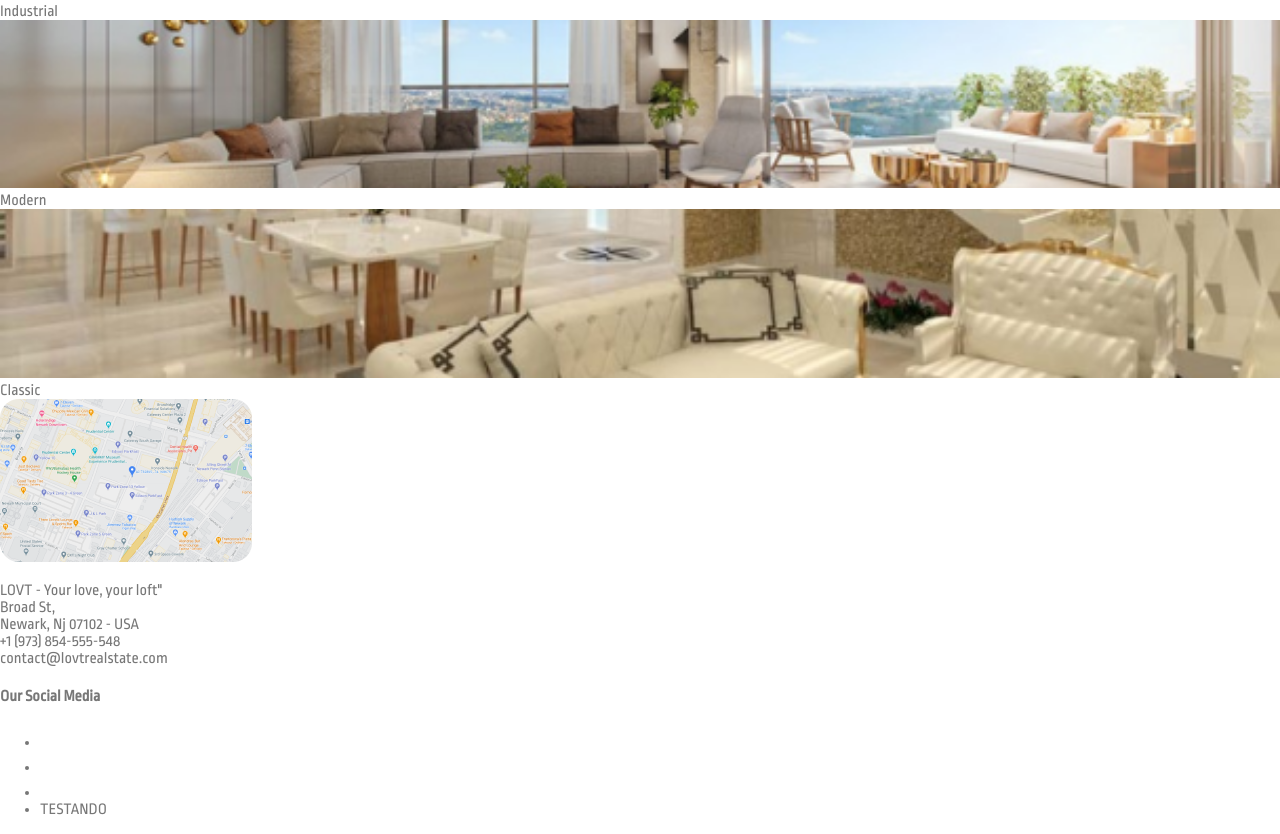
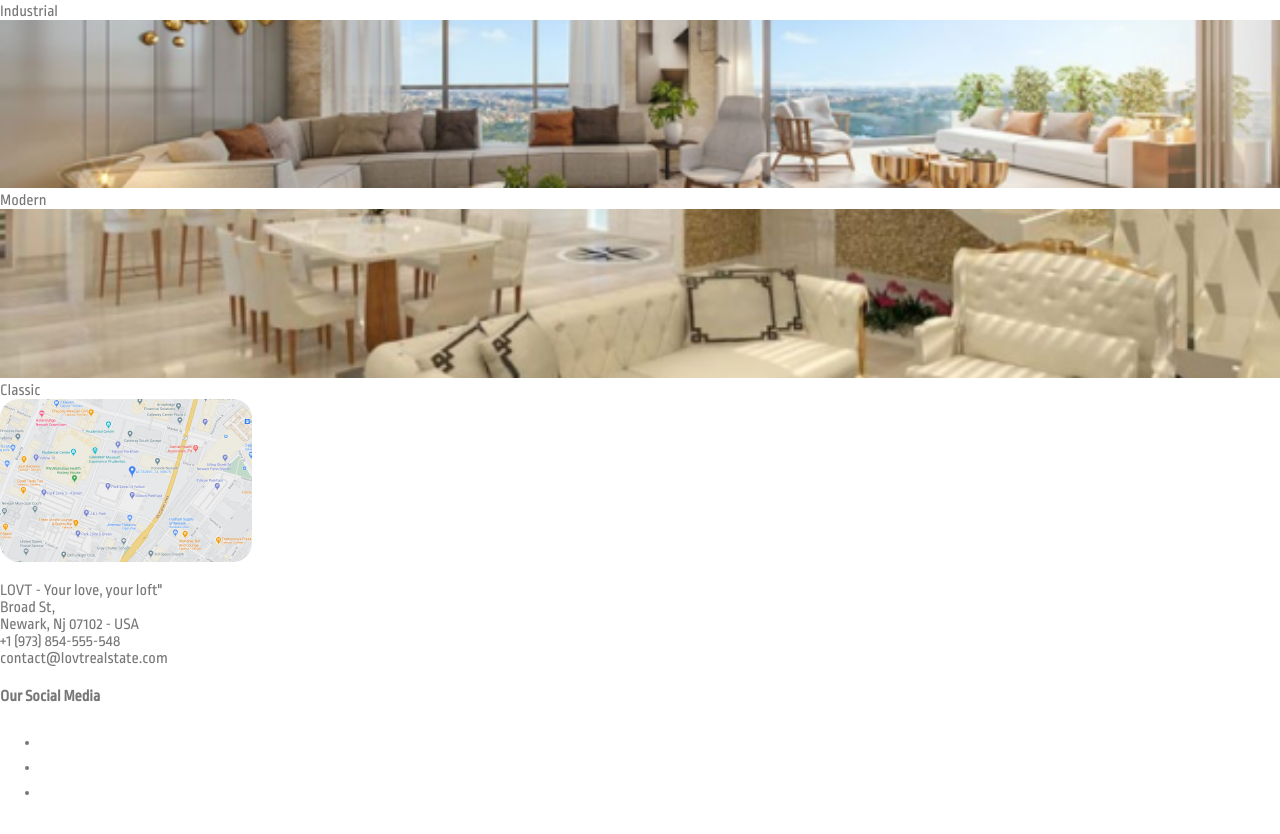
Before and after one commit to lucasafonsobastos/projeto-x, a plain HTML site: page LOVT/index.html in a window 1280 px wide. Shown: the part 2447-3281 px from the top of the page. Drawn offline with Linux system fonts and the light colour scheme.

Commit message:
atualizando index

```diff
--- a/LOVT/index.html
+++ b/LOVT/index.html
@@ -74,7 +74,6 @@
             <li> <a href="http://www.facebook.com"> <img src="img/Vector.png" /> </a> </li>
             <li> <a href="http://www.instagram.com"> <img src="img/Vector-1.png" /> </a> </li>
             <li> <a href="http://wa.me/+551999999999"> <img src="img/Vector-2.png" /> </a> </li>
-            <li> TESTANDO</li>
         </ul>
 
     </footer>
```
